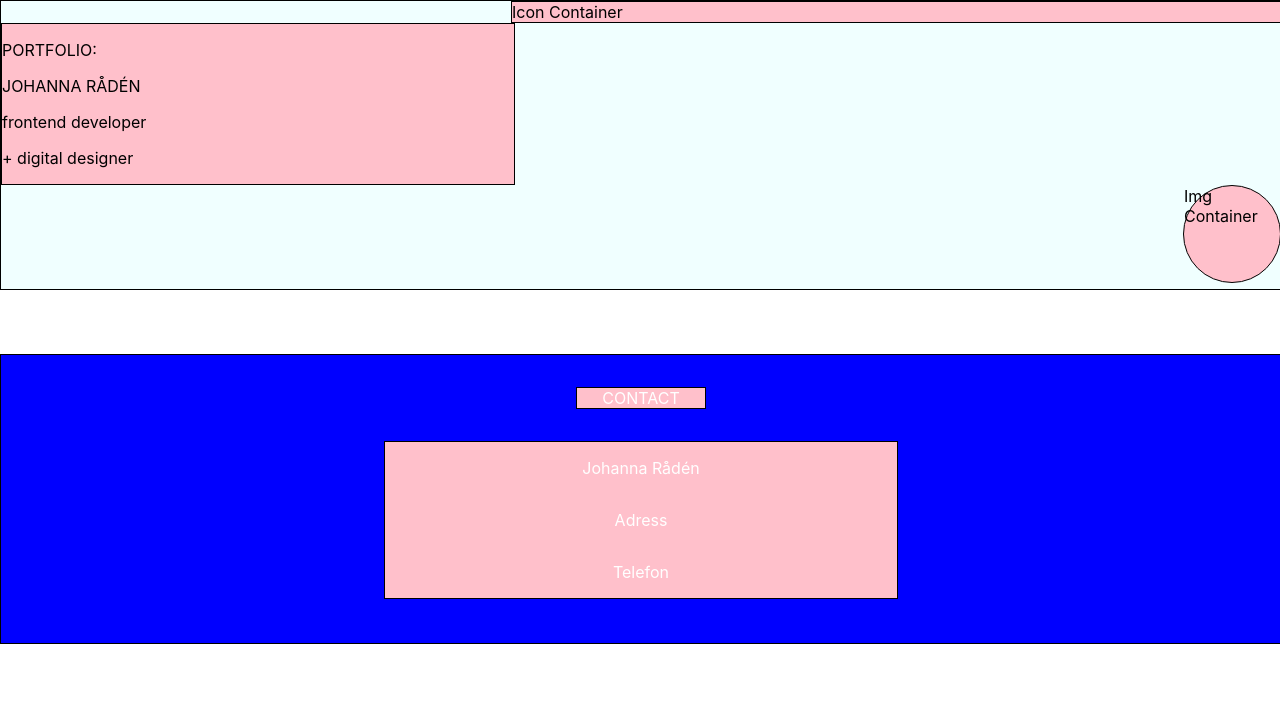
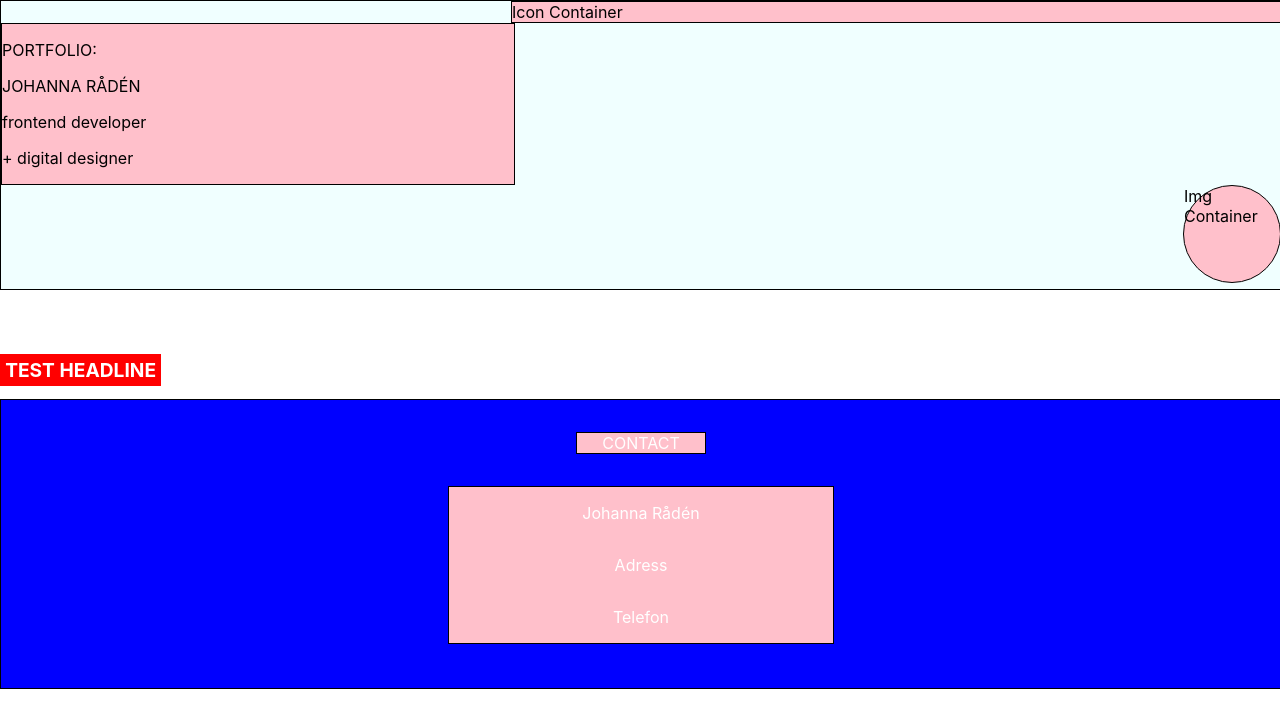
Before and after one commit to johannaraden/Portfolio, a React (Create React App) app: page / in a window 1280 px wide. Shown: the top 728 px of the page. Built offline with nearby package versions, Linux system fonts and the light colour scheme.

Commit message:
Added Headline component

```diff
--- a/src/App.js
+++ b/src/App.js
@@ -1,11 +1,13 @@
 import React from 'react'
 import { Header } from 'components/Header'
 import { Footer } from 'components/Footer'
+import { Headline } from 'common/Headline'
 
 export const App = () => {
   return (
     <div>
       <Header />
+      <Headline />
       <Footer />
     </div>
   )
--- a/src/common/Headline.js
+++ b/src/common/Headline.js
@@ -1,9 +1,22 @@
 import React from 'react'
+import styled from 'styled-components'
+
+
+const Title = styled.h1`
+  background-color: red;
+  width: 8em;
+  padding: .2em;
+  color: white;
+  text-align: center;
+  font-size: 1.2em;
+  text-transform: uppercase;
+`
+
 
 export const Headline = () => {
     return (
-      <div>
-        Find me in src/app.js!
-      </div>
+      <Title>
+        Test headline
+      </Title>
     )
   }
--- a/src/components/Footer.js
+++ b/src/components/Footer.js
@@ -20,7 +20,7 @@ const HeadlineContainer = styled.section`
 
 const ContactContainer = styled.section`
   border: 1px solid black;
-  width: 40%;
+  width: 30%;
   margin: auto;
   display: flex;
   flex-direction: column;
```
